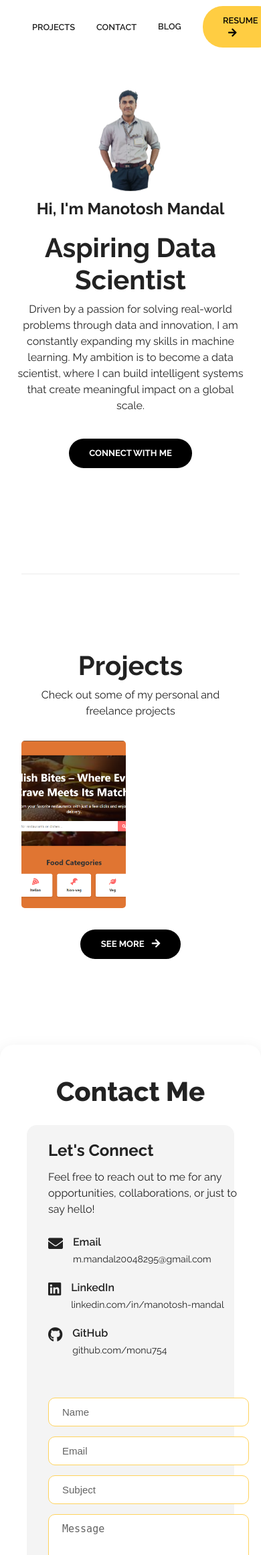
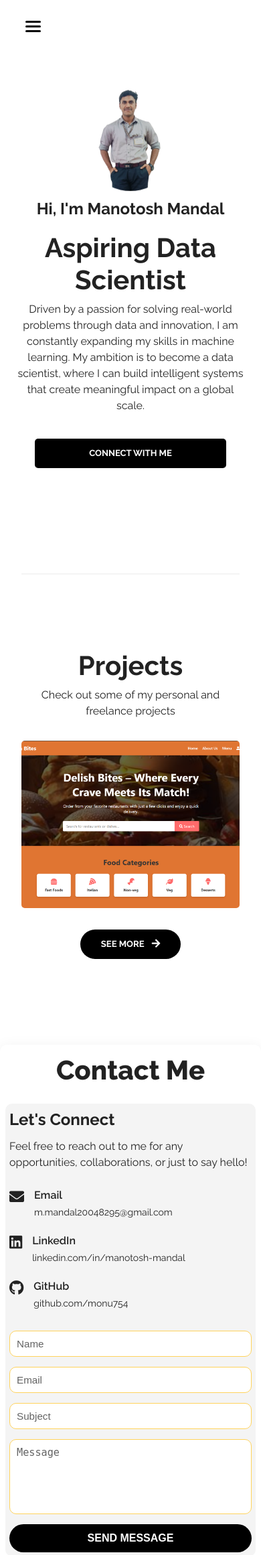
Before and after one commit to monu754/Portfolio, a Django app: page / in a window 390 px wide. Shown: the top 2322 px of the page at 67% size. Run offline with Django 5.2, Linux system fonts and the light colour scheme.

Commit message:
Update the css file

```diff
--- a/portfolio/static/css/style.css
+++ b/portfolio/static/css/style.css
@@ -262,63 +262,80 @@ body {
 @media (max-width: 768px) {
 }
 
-/* Make contact section and container responsive on mobile */
-@media screen and (max-width: 768px) {
-  .contact-section {
-    padding: 16px;
-    border-radius: 10px;
-    margin-bottom: 30px;
-    width: 100%;
-    box-sizing: border-box;
+@media (max-width: 670px) {
+  .navbar .nav-menu {
+    position: fixed;
+    right: -100vw;
+    top: 4.5rem;
+    flex-direction: column;
+    width: calc(80% - 10px);
+    transition: 0.3s;
+    box-shadow: var(--shadow);
+    padding: 2rem;
+    border-radius: 5px;
+    align-items: flex-start;
   }
-  .contact-container {
-    flex-direction: column;
-    gap: 20px;
-    padding: 12px;
-    border-radius: 10px;
-    width: 100%;
-    box-sizing: border-box;
+
+  .navbar .btn {
+    margin: 0;
+    margin-top: 1rem;
   }
-  .left-side,
-  .right-side {
-    min-width: 0;
+
+  .nav-menu.active {
+    right: 20px;
+  }
+
+  .nav-menu .nav-link {
+    font-size: 0.9rem;
+    margin: 0 0.2rem;
+  }
+
+  .nav-menu li {
+    margin-bottom: 0.5rem;
     width: 100%;
   }
-  .contact-form input,
-  .contact-form textarea {
+
+  .nav-menu .btn {
     width: 100%;
-    box-sizing: border-box;
-    font-size: 1rem;
+    text-align: center;
+    margin-top: 0.5rem;
   }
-  .contact-form button {
-    width: 100%;
-    align-self: stretch;
+
+  .hamburger {
+    display: block;
+    cursor: pointer;
+    padding: 0.2rem 0.4rem;
+  }
+
+  .hamburger.active {
+    border: 1px dotted gray;
+  }
+
+  .hamburger.active .bar:nth-child(2) {
+    opacity: 0;
+  }
+
+  .hamburger.active .bar:nth-child(1) {
+    transform: translateY(6px) rotate(45deg);
+  }
+
+  .hamburger.active .bar:nth-child(3) {
+    transform: translateY(-8px) rotate(-45deg);
   }
 }
 
-/* For very small screens */
-@media screen and (max-width: 480px) {
-  .contact-section {
-    padding: 8px;
+@media (max-width: 600px) {
+  .project {
+    display: grid;
+    grid-template-columns: 1fr;
   }
-  .contact-container {
-    padding: 6px;
-    gap: 10px;
-  }
-  .contact-form input,
-  .contact-form textarea {
-    font-size: 0.95rem;
-    padding: 10px;
+
+  .header-container .btn {
+    border-radius: 5px;
+    width: 80%;
   }
 }
 
-/* Ensure form fields never overflow */
-.contact-form input,
-.contact-form textarea,
-.contact-form button {
-  max-width: 100%;
-  box-sizing: border-box;
-}
 
 .contact-section {
   max-width: 1000px;
@@ -518,3 +535,51 @@ body {
   90% {opacity: 1;}
   100% {opacity: 0;}
 }
+
+/* Fix contact form overflow and ensure fields stay inside container */
+@media screen and (max-width: 768px) {
+  .contact-section {
+    padding: 16px;
+    border-radius: 10px;
+    margin-bottom: 30px;
+    width: 100%;
+    box-sizing: border-box;
+  }
+  .contact-container {
+    flex-direction: column;
+    gap: 20px;
+    padding: 12px;
+    border-radius: 10px;
+    width: 100%;
+    box-sizing: border-box;
+  }
+  .left-side,
+  .right-side {
+    min-width: 0;
+    width: 100%;
+  }
+  .contact-form input,
+  .contact-form textarea,
+  .contact-form button {
+    width: 100%;
+    max-width: 100%;
+    box-sizing: border-box;
+    font-size: 1rem;
+  }
+}
+
+/* For very small screens */
+@media screen and (max-width: 480px) {
+  .contact-section {
+    padding: 8px;
+  }
+  .contact-container {
+    padding: 6px;
+    gap: 10px;
+  }
+  .contact-form input,
+  .contact-form textarea {
+    font-size: 0.95rem;
+    padding: 10px;
+  }
+}
```
Also changed, not shown: 1 other file.
